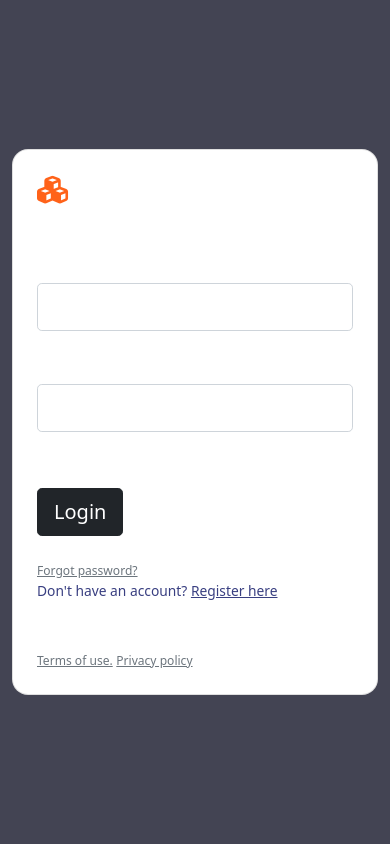
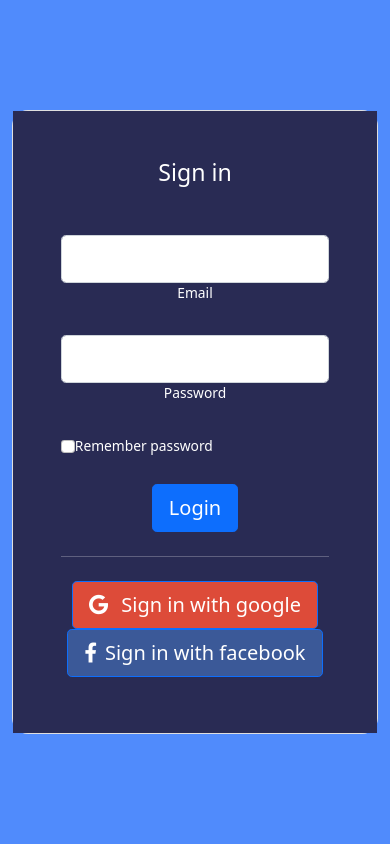
Before and after one commit to DovydasBerzanskas/eshop, a Spring Boot app: page /login in a window 390 px wide. Run offline with Spring Boot 4, Linux system fonts and the light colour scheme; some of the project's set-up classes (security, data sources, template engines, error pages and the like) are left out, and stand-ins take their place; some libraries are stand-ins or nearby versions.

Commit message:
[ESHOP] add custom login page using ViewControllerRegistry in WebMvcConfigurer configuration, bug fix in cart.html

```diff
--- a/src/main/resources/application.yml
+++ b/src/main/resources/application.yml
@@ -9,7 +9,6 @@
     driver-class-name: org.h2.Driver
     url: jdbc:h2:mem:eshop_db
     username: sa
-    password: password
   sql:
     init:
       schema-locations: classpath:db/ddl-scripts.sql
--- a/src/main/resources/templates/cart/cart.html
+++ b/src/main/resources/templates/cart/cart.html
@@ -19,7 +19,7 @@
         <tr th:each="cartItem: ${cartSession.cartItems}">
             <td th:text="${cartItem.productDto.name}"></td>
             <td th:text="${cartItem.productDto.price}"></td>
-            <td th:text="cartItem.quantity"></td>
+            <td th:text="${cartItem.quantity}"></td>
             <td th:text="${cartItem.totalItemPrice}"></td>
         </tr>
         </tbody>
--- a/src/main/resources/templates/security/login.html
+++ b/src/main/resources/templates/security/login.html
@@ -3,52 +3,39 @@
       lang="en">
 <head th:replace="~{fragments/layout :: head('Login')}"></head>
 <body class="login">
-<section class="vh-100">
+<section class="vh-100" style="background-color: #508bfc;">
     <div class="container py-5 h-100">
         <div class="row d-flex justify-content-center align-items-center h-100">
-            <div class="col col-xl-10">
-                <div class="card" style="border-radius: 1rem;">
-                    <div class="row g-0">
-                        <div class="col-md-6 col-lg-5 d-none d-md-block">
-                            <img src="https://mdbcdn.b-cdn.net/img/Photos/new-templates/bootstrap-login-form/img1.webp"
-                                 alt="login form" class="img-fluid" style="border-radius: 1rem 0 0 1rem;" />
-                        </div>
-                        <div class="col-md-6 col-lg-7 d-flex align-items-center">
-                            <div class="card-body p-4 p-lg-5 text-black">
+            <div class="col-12 col-md-8 col-lg-6 col-xl-5">
+                <div class="card shadow-2-strong" style="border-radius: 1rem;">
+                    <div class="card-body p-5 text-center" style="background-color: #292b54; color: white">
                         <form method="POST" th:action="@{/login}">
-                                    <div class="d-flex align-items-center mb-3 pb-1">
-                                        <i class="fas fa-cubes fa-2x me-3" style="color: #ff6219;"></i>
-                                        <span class="h1 fw-bold mb-0">Logo</span>
-                                    </div>
-
-                                    <h5 class="fw-normal mb-3 pb-3" style="letter-spacing: 1px;">Sign into your account</h5>
+                        <h3 class="mb-5">Sign in</h3>
 
                         <div class="form-outline mb-4">
-                                        <input type="email" id="form2Example17" class="form-control form-control-lg"
-                                               name="loginEmail"/>
-                                        <label class="form-label" for="form2Example17">Email address</label>
+                            <input type="email" name="loginEmail" id="typeEmailX-2" class="form-control form-control-lg" />
+                            <label class="form-label" for="typeEmailX-2">Email</label>
                         </div>
 
                         <div class="form-outline mb-4">
-                                        <input type="password" id="form2Example27" class="form-control form-control-lg"
-                                               name="loginPassword" />
-                                        <label class="form-label" for="form2Example27">Password</label>
+                            <input type="password" name="loginPassword" id="typePasswordX-2" class="form-control form-control-lg" />
+                            <label class="form-label" for="typePasswordX-2">Password</label>
                         </div>
 
-                                    <div th:if="${param.error}" th:text="'Nezinoma klaida!'"></div>
-
-                                    <div class="pt-1 mb-4">
-                                        <button class="btn btn-dark btn-lg btn-block" type="submit">Login</button>
+                        <!-- Checkbox -->
+                        <div class="form-check d-flex justify-content-start mb-4">
+                            <input class="form-check-input" type="checkbox" value="" id="form1Example3" />
+                            <label class="form-check-label" for="form1Example3"> Remember password </label>
                         </div>
 
-                                    <a class="small text-muted" href="#!">Forgot password?</a>
-                                    <p class="mb-5 pb-lg-2" style="color: #393f81;">Don't have an account? <a href="#!"
-                                                                                                              style="color: #393f81;">Register here</a></p>
-                                    <a href="#!" class="small text-muted">Terms of use.</a>
-                                    <a href="#!" class="small text-muted">Privacy policy</a>
+                        <button class="btn btn-primary btn-lg btn-block" type="submit">Login</button>
+                        <hr class="my-4">
+
+                        <button class="btn btn-lg btn-block btn-primary" style="background-color: #dd4b39;"
+                                type="submit"><i class="fab fa-google me-2"></i> Sign in with google</button>
+                        <button class="btn btn-lg btn-block btn-primary mb-2" style="background-color: #3b5998;"
+                                type="submit"><i class="fab fa-facebook-f me-2"></i>Sign in with facebook</button>
                         </form>
-                            </div>
-                        </div>
                     </div>
                 </div>
             </div>
```
Lines whose indentation alone changed are shown as unchanged.
